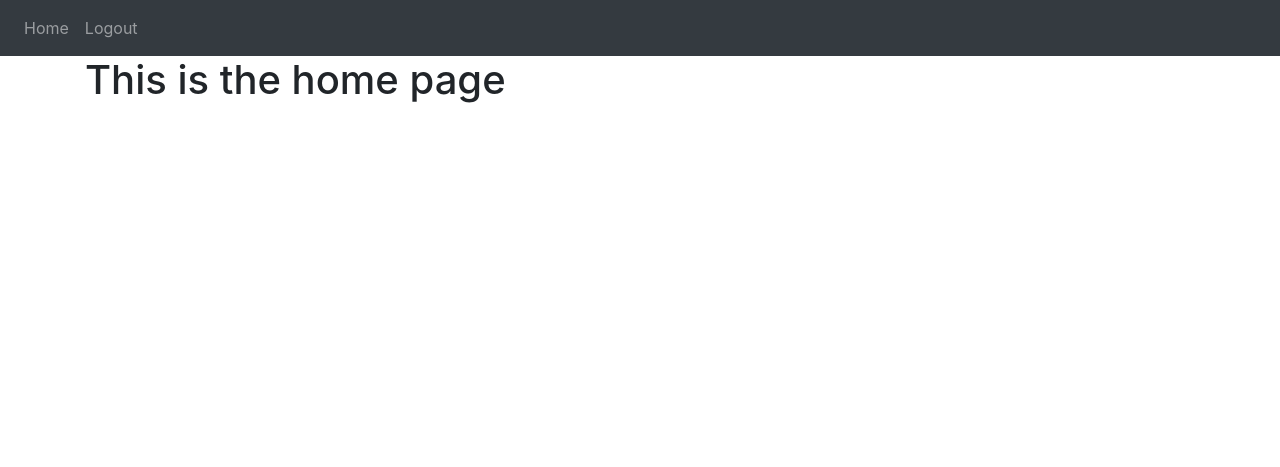
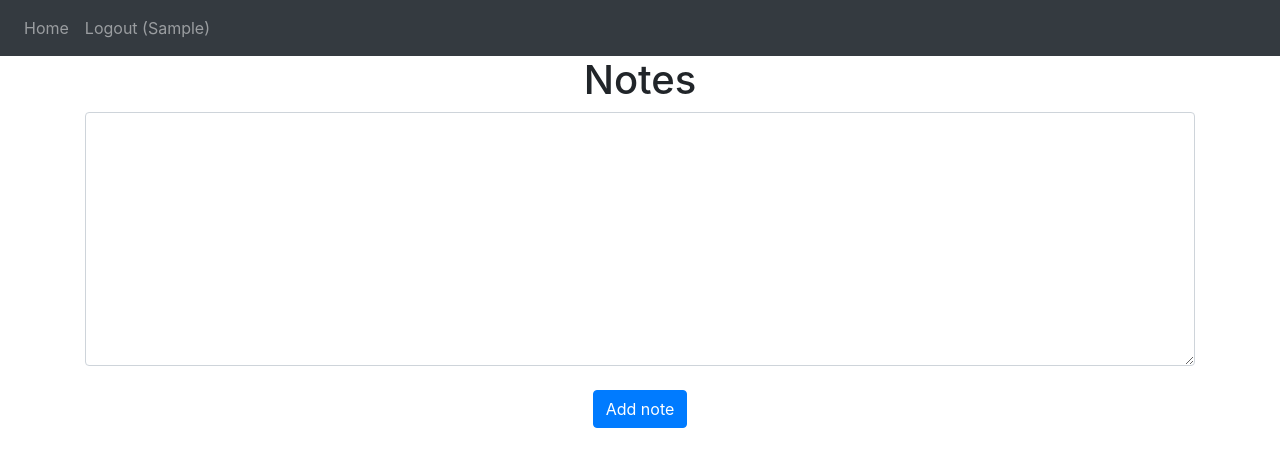
Before and after one commit to Ristee/python-flask, a Flask app: page / in a window 1280 px wide. Shown: the top 467 px of the page. Run offline with Flask 3, Linux system fonts and the light colour scheme; the visitor is signed in with stand-in values (Sample User, id 1); data that the repository does not hold is empty.

Commit message:
add notes

```diff
--- a/website/auth.py
+++ b/website/auth.py
@@ -61,7 +61,7 @@ def signup():
             db.session.add(new_user)
             db.session.commit()
             flash('Account created!', category='success')
-            login_user(user, remember=True)
+            login_user(new_user, remember=True)
 
             return redirect(url_for('views.home'))
 
--- a/website/static/index.js
+++ b/website/static/index.js
@@ -0,0 +1,8 @@
+function deleteNote(noteId) {
+    fetch('/delete-note', {
+        method: 'POST',
+        body: JSON.stringify({noteId: noteId})
+    }).then((_res) => {
+        window.location.href='/'
+    });
+}
--- a/website/templates/base.html
+++ b/website/templates/base.html
@@ -20,7 +20,7 @@
                 <a class="nav-link" href="{{ url_for('views.home') }}">Home</a>
             </li>
             <li class="nav-item">
-                <a class="nav-link" href="{{ url_for('auth.logout') }}">Logout</a>
+                <a class="nav-link" href="{{ url_for('auth.logout') }}">Logout ({{ user.first_name }})</a>
             </li>
             {% else %}
             <li class="nav-item">
--- a/website/templates/home.html
+++ b/website/templates/home.html
@@ -1,5 +1,22 @@
 {% extends 'base.html' %}
 {% block title %}Home{% endblock %}
 {% block content %}
-<h1>This is the home page</h1>
+<h1 align="center">Notes</h1>
+<ul class="list-group list-group-flush" id="notes">
+    {% for note in user.notes %}
+    <li class="list-group-item">{{ note.date }}: {{ note.data }}
+        <button class="close" type="button" onclick="deleteNote({{ note.id }});">
+            <span aria-hidden="true">&times;</span>
+        </button>
+    </li>
+
+    {% endfor %}
+</ul>
+<form action="" method="POST">
+    <textarea name="note" id="note" cols="30" rows="10" class="form-control"></textarea>
+    <br>
+    <div align="center">
+        <button type="submit" class="btn btn-primary">Add note</button>
+    </div>
+</form>
 {% endblock %}
--- a/website/views.py
+++ b/website/views.py
@@ -1,10 +1,38 @@
-from flask import Blueprint, render_template
+import json
+
+from flask import Blueprint, render_template, request, flash, jsonify
 from flask_login import login_required, current_user
+
+from . import db
+from .models import Note
 
 views = Blueprint('views', __name__)
 
 
-@views.route('/')
+@views.route('/', methods=['GET', 'POST'])
 @login_required
 def home():
+    if request.method == 'POST':
+        note = request.form.get('note')
+
+        if len(note) < 1:
+            flash('Note is too short', category='error')
+        else:
+            new_note = Note(data=note, user_id=current_user.id)
+            db.session.add(new_note)
+            db.session.commit()
+            flash('Note is successfully added', category='success')
+
     return render_template('home.html', user=current_user)
+
+@views.route('/delete-note', methods=['POST'])
+def delete_note():
+    data = json.loads(request.data)
+    noteId = data['noteId'];
+    note = Note.query.get(noteId)
+    if note:
+        if note.user_id == current_user.id:
+            db.session.delete(note)
+            db.session.commit()
+            return jsonify({'success': True})
+    return jsonify({'success': False})
```
